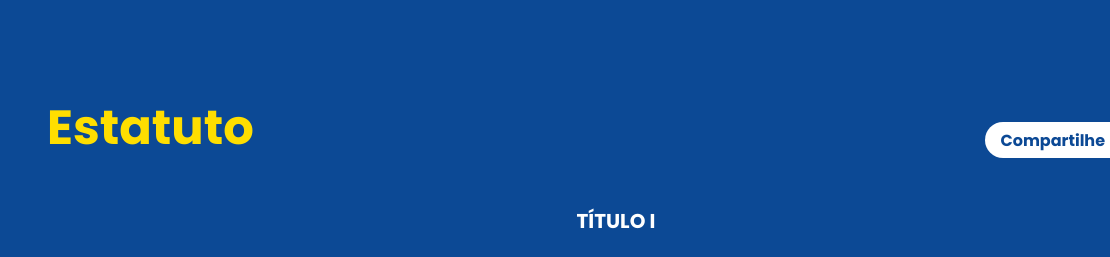
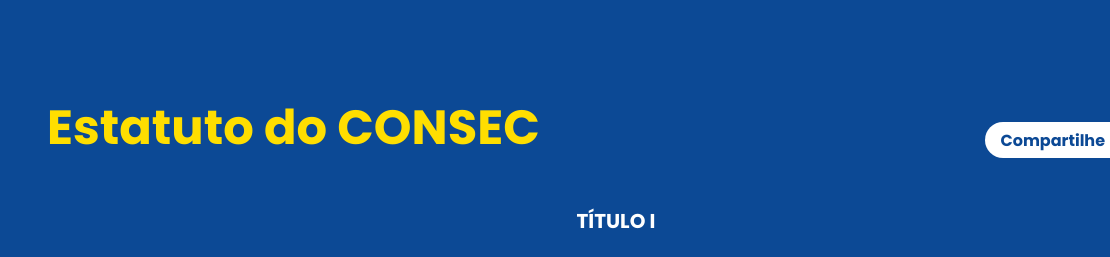
Before and after one commit to agenciathoth/cnsecom, a website: page dist/metas-e-proposito.html in a window 1280 px wide. Shown: the part 1234-1491 px from the top of the page, 0-1110 px from the left. Drawn offline with Linux system fonts and the light colour scheme.

Commit message:
Update metas-e-proposito.html

```diff
--- a/dist/metas-e-proposito.html
+++ b/dist/metas-e-proposito.html
@@ -237,7 +237,7 @@
     <section class="s-content">
         <div class="container">
             <div class="content-header">
-                <h1>Estatuto</h1>
+                <h1>Estatuto do CONSEC</h1>
 
                 <ul class="content-header-shareButtons">
                     <li>
```
